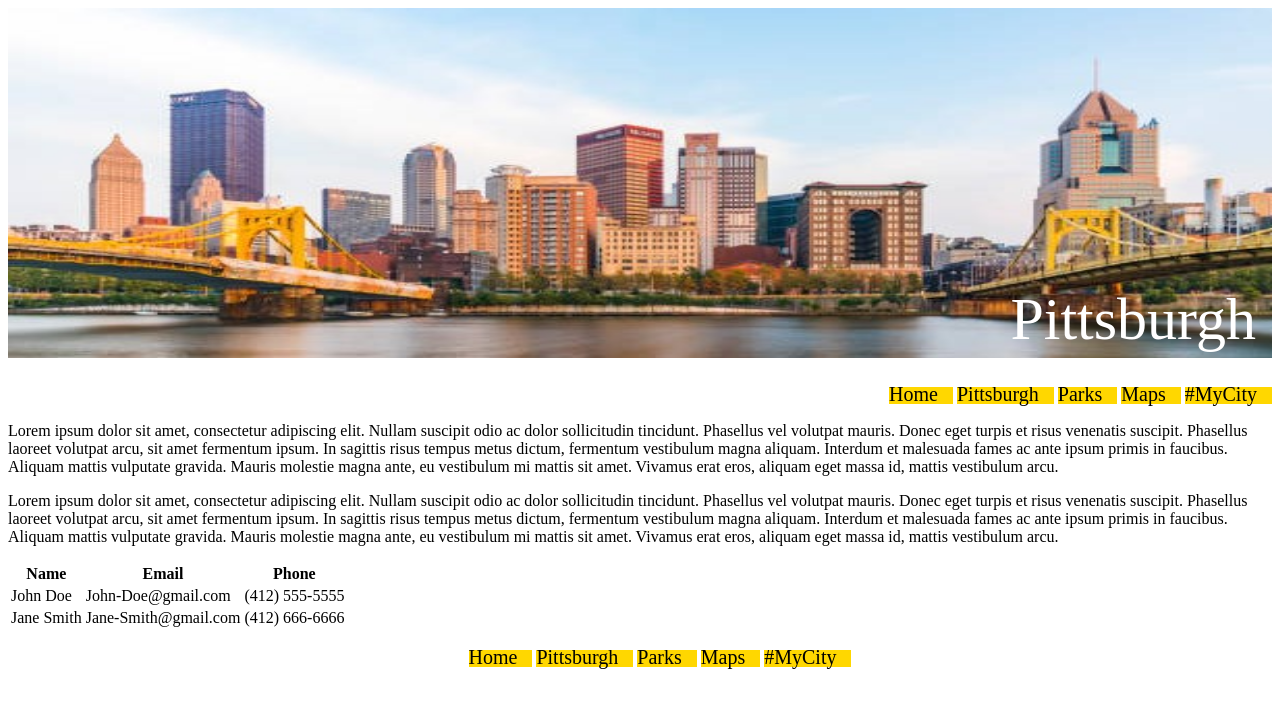
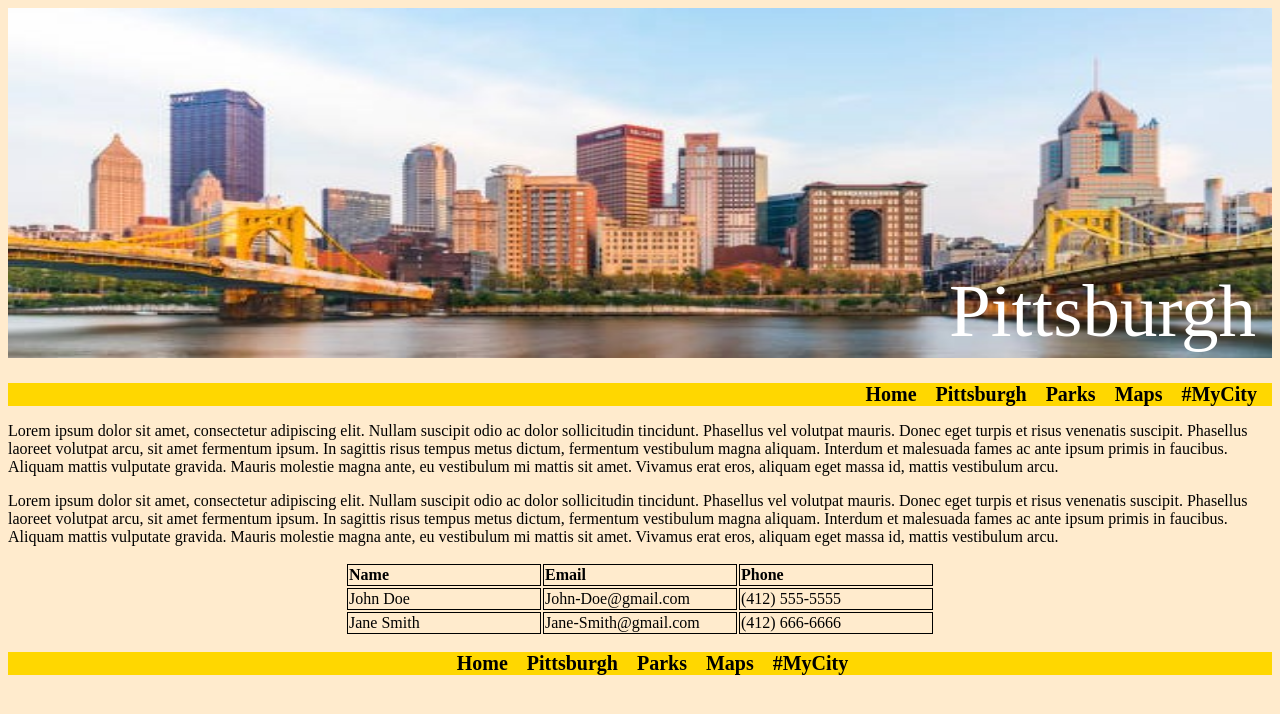
Before and after one commit to Jadyn-Jenkins/simple-travel-site, a plain HTML site: page index.html in a window 1280 px wide. Drawn offline with Linux system fonts and the light colour scheme.

Commit message:
Smoothed out stylessheet

```diff
--- a/styles/stylesheet.css
+++ b/styles/stylesheet.css
@@ -1,33 +1,39 @@
-
-nav{
-
-}
-
 a{
     color: black;
     font-size: 20px;
-    font: bold;
+    font-weight: bold;
     text-decoration: none;
 }
 
+body {
+    background-color: blanchedalmond;
+}
 nav ul{
     list-style-type: none;
+    background-color: gold;
 }
 
 nav ul li{
     display: inline;
-
     color: black;
-    background-color: gold;
-
     padding-right: 15px;
 }
+table{
+    margin: 0 auto 0 auto;
+}
 
-a:hover {
+th, td{
+    text-align: left;
+    width: 190px;
+    padding 10px;
+    border: 1px solid black;
+}
+
+a:hover{
     color: red;
 }
 
-.container {
+.container{
     position: relative;
     text-align: center;
     color: white;
@@ -37,13 +43,13 @@ a:hover {
     position: absolute;
     bottom:8px;
     right:16px;
-    font-size: 60px;
+    font-size: 75px;
 }
 
-.main-nav {
+.main-nav{
     text-align: right;
 }
 
-.foot-nav {
+.foot-nav{
     text-align: center;
 }
```
Also changed, not shown: index.html (+8 -4 lines).
